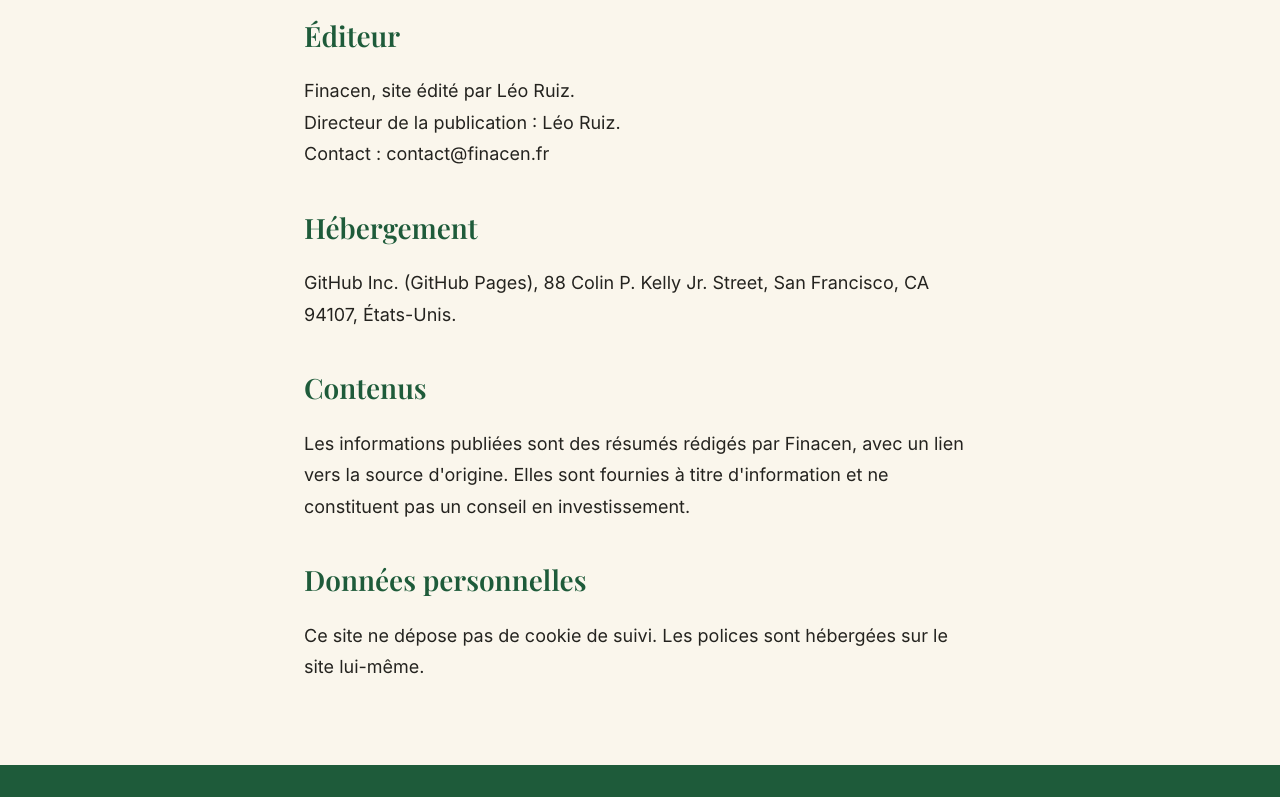
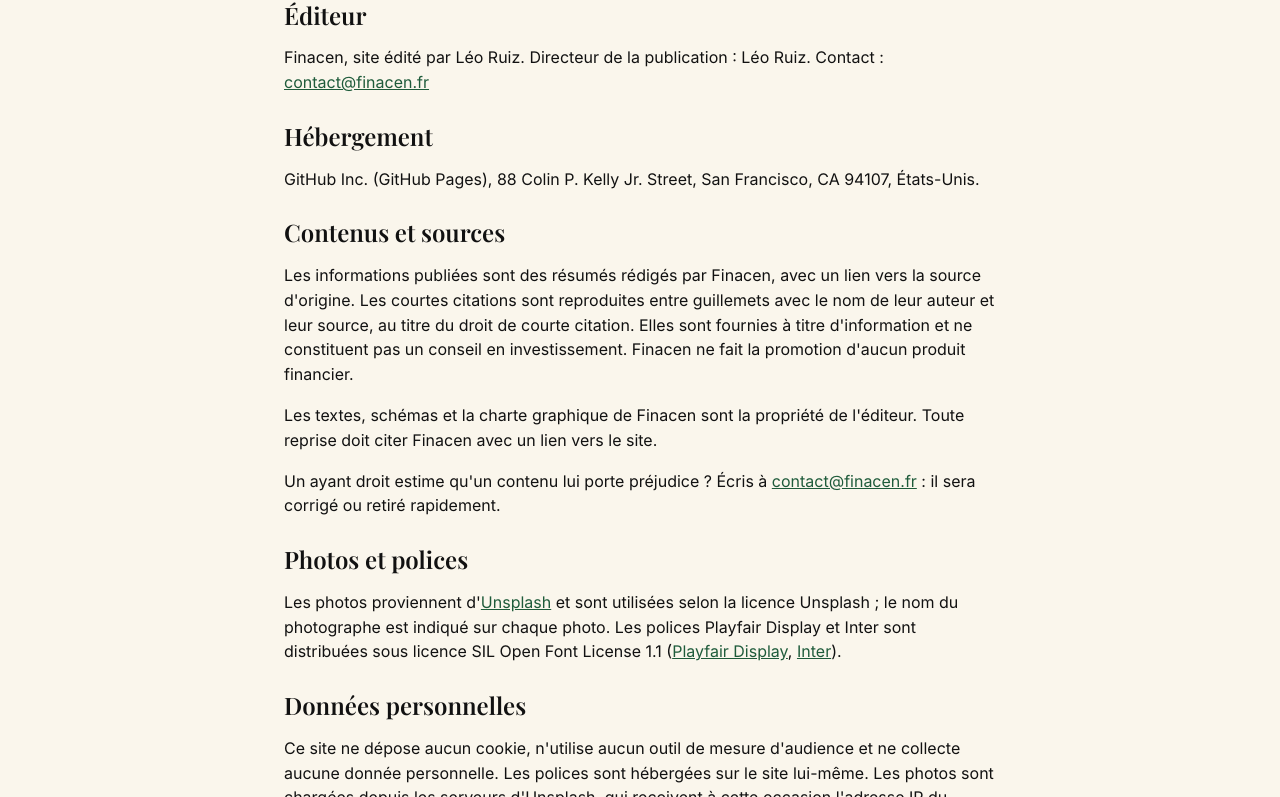
Before and after one commit to Finacen/finacen-site, a plain HTML site: page mentions-legales.html in a window 1280 px wide. Shown: the part 286-1083 px from the top of the page. Drawn offline with Linux system fonts and the light colour scheme.

Commit message:
Mise à jour du site

```diff
--- a/mentions-legales.html
+++ b/mentions-legales.html
@@ -28,16 +28,20 @@
 </header>
 <div class="ticker" role="region" aria-label="Marchés"><a class="wrap defile" href="/marches.html" title="Voir la page Marchés"><span class="tk"><span class="l">CAC 40</span> 8 306 <span class="haut">+0,3 %</span></span><span class="tk"><span class="l">S&amp;P 500</span> 7 521 <span class="bas">-0,4 %</span></span><span class="tk"><span class="l">Nikkei 225</span> 61 249 <span class="haut">+1,3 %</span></span><span class="tk"><span class="l">EUR/USD</span> 1,1140 <span class=""></span></span><span class="tk"><span class="l">OAT 10 ans</span> 4,76 % <span class="bas">-3 pb</span></span><span class="tk"><span class="l">Brent</span> 92,9 $ <span class="haut">+0,9 %</span></span><span class="tk"><span class="l">Or</span> 4 056 $ <span class=""></span></span></a></div>
 <main>
-<section class="wrap section prose">
-  <h1 class="h1" style="font-size:clamp(32px,5vw,44px)">Mentions légales</h1>
-  <h2>Éditeur</h2>
-  <p>Finacen, site édité par Léo Ruiz.<br>Directeur de la publication : Léo Ruiz.<br>Contact : contact@finacen.fr</p>
-  <h2>Hébergement</h2>
+<section class="wrap section" style="max-width:760px">
+  <h1 class="h1" style="font-size:40px">Mentions légales</h1>
+  <h2 class="h2" style="font-size:24px;margin-top:28px">Éditeur</h2>
+  <p>Finacen, site édité par Léo Ruiz. Directeur de la publication : Léo Ruiz. Contact : <a href="mailto:contact@finacen.fr">contact@finacen.fr</a></p>
+  <h2 class="h2" style="font-size:24px;margin-top:28px">Hébergement</h2>
   <p>GitHub Inc. (GitHub Pages), 88 Colin P. Kelly Jr. Street, San Francisco, CA 94107, États-Unis.</p>
-  <h2>Contenus</h2>
-  <p>Les informations publiées sont des résumés rédigés par Finacen, avec un lien vers la source d'origine. Elles sont fournies à titre d'information et ne constituent pas un conseil en investissement.</p>
-  <h2>Données personnelles</h2>
-  <p>Ce site ne dépose pas de cookie de suivi. Les polices sont hébergées sur le site lui-même.</p>
+  <h2 class="h2" style="font-size:24px;margin-top:28px">Contenus et sources</h2>
+  <p>Les informations publiées sont des résumés rédigés par Finacen, avec un lien vers la source d'origine. Les courtes citations sont reproduites entre guillemets avec le nom de leur auteur et leur source, au titre du droit de courte citation. Elles sont fournies à titre d'information et ne constituent pas un conseil en investissement. Finacen ne fait la promotion d'aucun produit financier.</p>
+  <p>Les textes, schémas et la charte graphique de Finacen sont la propriété de l'éditeur. Toute reprise doit citer Finacen avec un lien vers le site.</p>
+  <p>Un ayant droit estime qu'un contenu lui porte préjudice ? Écris à <a href="mailto:contact@finacen.fr">contact@finacen.fr</a> : il sera corrigé ou retiré rapidement.</p>
+  <h2 class="h2" style="font-size:24px;margin-top:28px">Photos et polices</h2>
+  <p>Les photos proviennent d'<a href="https://unsplash.com/license" target="_blank" rel="noopener">Unsplash</a> et sont utilisées selon la licence Unsplash ; le nom du photographe est indiqué sur chaque photo. Les polices Playfair Display et Inter sont distribuées sous licence SIL Open Font License 1.1 (<a href="/assets/fonts/LICENCE-PlayfairDisplay-OFL.txt">Playfair Display</a>, <a href="/assets/fonts/LICENCE-Inter-OFL.txt">Inter</a>).</p>
+  <h2 class="h2" style="font-size:24px;margin-top:28px">Données personnelles</h2>
+  <p>Ce site ne dépose aucun cookie, n'utilise aucun outil de mesure d'audience et ne collecte aucune donnée personnelle. Les polices sont hébergées sur le site lui-même. Les photos sont chargées depuis les serveurs d'Unsplash, qui reçoivent à cette occasion l'adresse IP du visiteur, comme pour tout chargement d'image.</p>
 </section>
 </main>
 <footer class="pied">
```
Also changed, not shown: deals.html (+1 -1 lines), geopolitique.html (+2 -2 lines), glossaire/cash-flow-libre.html (+1 -1 lines), glossaire/ebitda-normatif.html (+1 -1 lines), glossaire/ebitda.html (+1 -1 lines), assets/fonts/LICENCE-Inter-OFL.txt (added), assets/fonts/LICENCE-PlayfairDisplay-OFL.txt (added).
